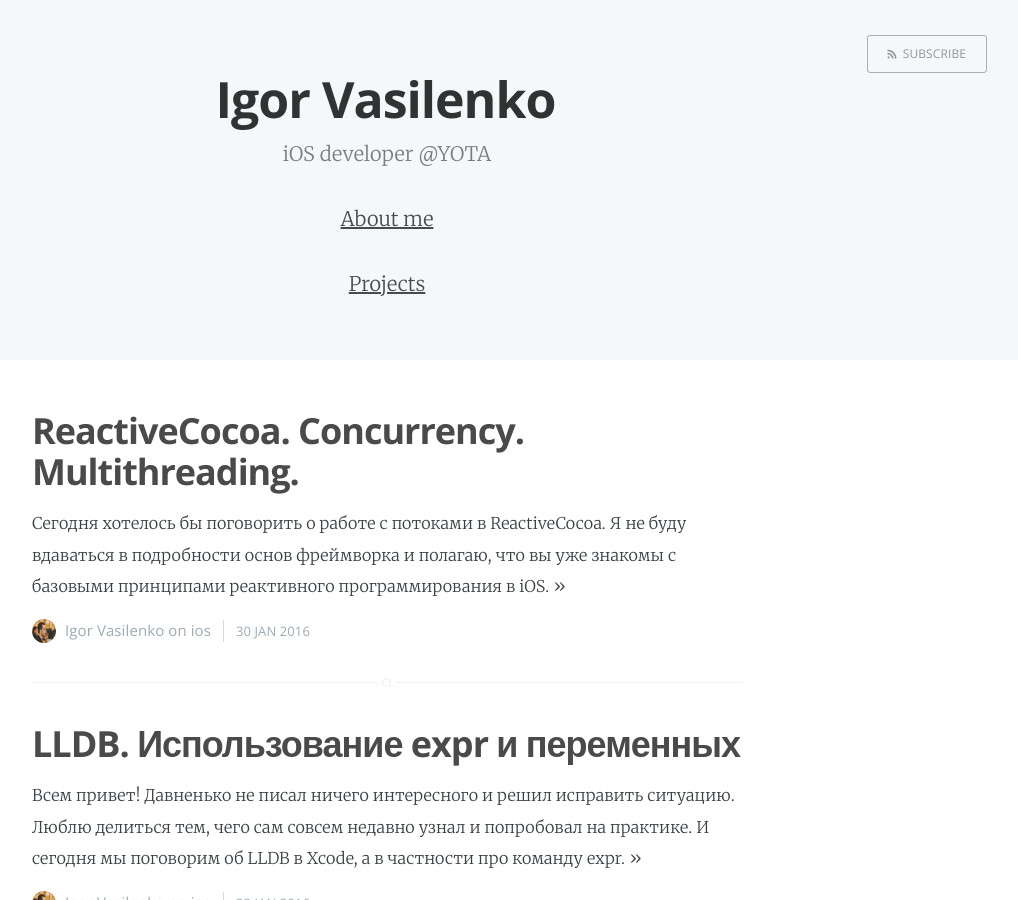
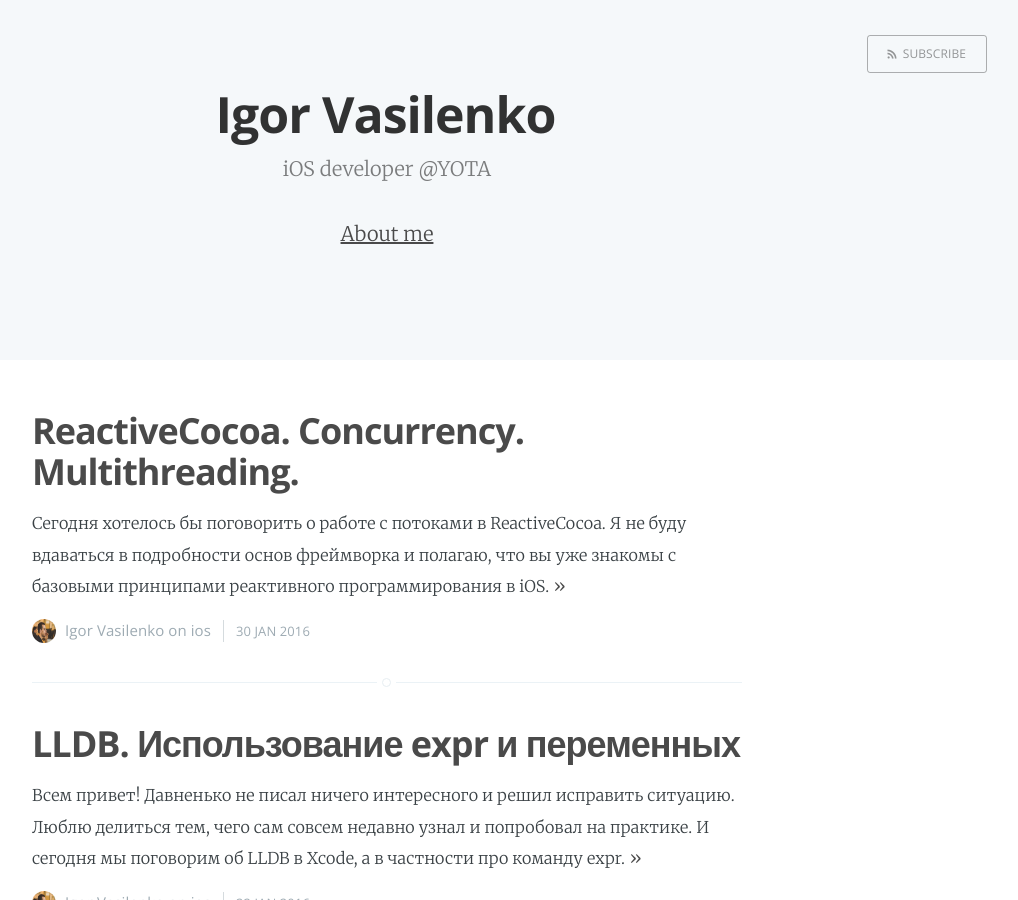
Before and after one commit to spbvasilenko/NSVasilenko, a Jekyll site: the page built from index.html, in a window 1280 px wide and 900 px high. Shown: the whole window, without its empty margins (253-1271 px from the left). Built offline with Jekyll 4.4.1, drawn with Linux system fonts in a browser that asks for light colours; the list of posts is cut into pages by our own code; comment, search, counter and statistics services are not loaded.

Commit message:
Revert changes

```diff
--- a/index.html
+++ b/index.html
@@ -22,9 +22,6 @@ about: 'about.html'
                 <p> </p>
                 <p> </p>
                 <p>{% if page.about %} <a href='http://igorvasilenko.me/about'> About me </a> {% endif %}</p>
-                <p> </p>
-                <p> </p>
-                <a href='http://igorvasilenko.me/about'> Projects </a>
             </h2>
         </div>
     </div>
```
